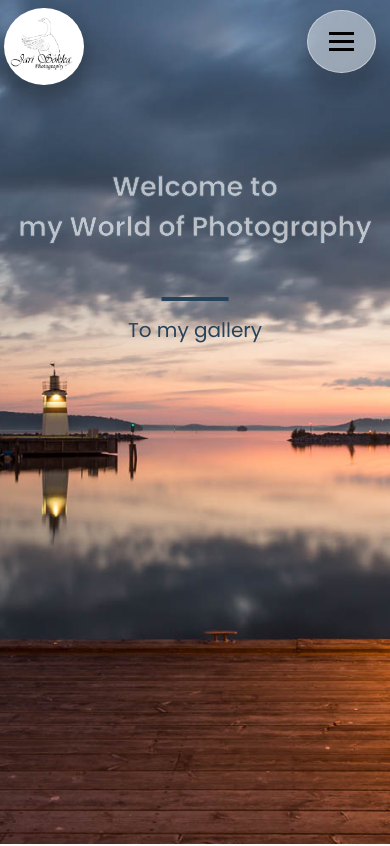
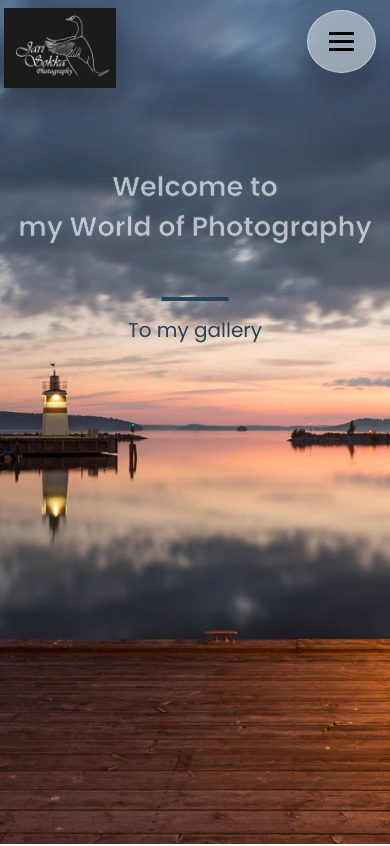
Before and after one commit to jarisokka/photography-portfolio, a React (Create React App) app: page / in a window 390 px wide. Shown: the top 846 px of the page. Built offline with nearby package versions, Linux system fonts and the light colour scheme; the HTML template or start-up script is replaced by a standard one.

Commit message:
Final adjustment to previous problem

```diff
--- a/src/assets/data/slider-data.js
+++ b/src/assets/data/slider-data.js
@@ -2,6 +2,7 @@ import img1 from '../images/recent/image1.jpg'
 import img2 from '../images/recent/image2.jpg'
 import img3 from '../images/recent/image3.jpg'
 import img4 from '../images/recent/image4.jpg'
+
 
 export const sliderData = [
   {
--- a/src/components/header/Header.css
+++ b/src/components/header/Header.css
@@ -8,19 +8,20 @@
 
 /*====== LOGO SETUP =====*/
 .navbar-logo {
-  background-color: white;
+  background-color: var(--color-background-show);
   justify-content: center;
   place-items: center;
-  border-radius: 50%;
   margin-top: 0.5rem;
-  width: 10rem;
+  width: 9rem;
   height: auto;
   box-shadow: var(--shadow);
 }
 
 .navbar-logo img {
-  padding: 0.1rem;
-  max-width: 100%;
+  padding: 0.2rem;
+  margin-top: 0.2rem;
+  margin-left: 0.5rem;
+  max-width: 90%;
   height: auto;
 }
 
@@ -85,10 +86,6 @@
     width: var(--container-width-md);
   }
 
-  .navbar-logo {
-    width: 8rem;
-  }
-
   .navbar {
     max-width: 73%;
   }
@@ -104,7 +101,7 @@
   }
 
   .navbar-logo {
-    width: 5rem;
+    width: 7rem;
   }
 
   .navbar {
--- a/src/components/recent/Recent.css
+++ b/src/components/recent/Recent.css
@@ -31,16 +31,16 @@
   box-shadow: var(--shadow);
   border: 1px solid var(--color-navigation-bg);
 }
-/*
+
 .vertical {
   flex: 0.58;
-  padding-left: 5rem;
+  padding-left: 4rem;
 }
 
 .horizontal {
   flex: 1.5;
 }
-*/
+
 .slide {
   opacity: 0;
   transform: translateX(50%);
@@ -85,11 +85,11 @@
   .details {
     right: 3rem;
   }
-/*
+
   .vertical {
     padding-left: 2rem;
   }
-*/
+
   .styiling {
     display: none;
   }
@@ -109,13 +109,16 @@
 }
 
 @media screen and (max-width: 600px) {
+  .recent-wrapper {
+    padding-top: 0rem;
+  }
   .image-container {
     justify-content: center;
   }
   .recent-slide {
     padding-left: 0.8rem;
   }
-  /*
+
   .vertical {
     padding-left: 0.3rem;
     flex: 0.55;
@@ -124,7 +127,7 @@
   .horizontal {
     padding-left: 0rem;
   }
-*/
+
   .details {
     left: 2rem;
   }
```
Also changed, not shown: src/assets/images/logo2.png, 1 other file (tests, documents, lock files or other folders).
